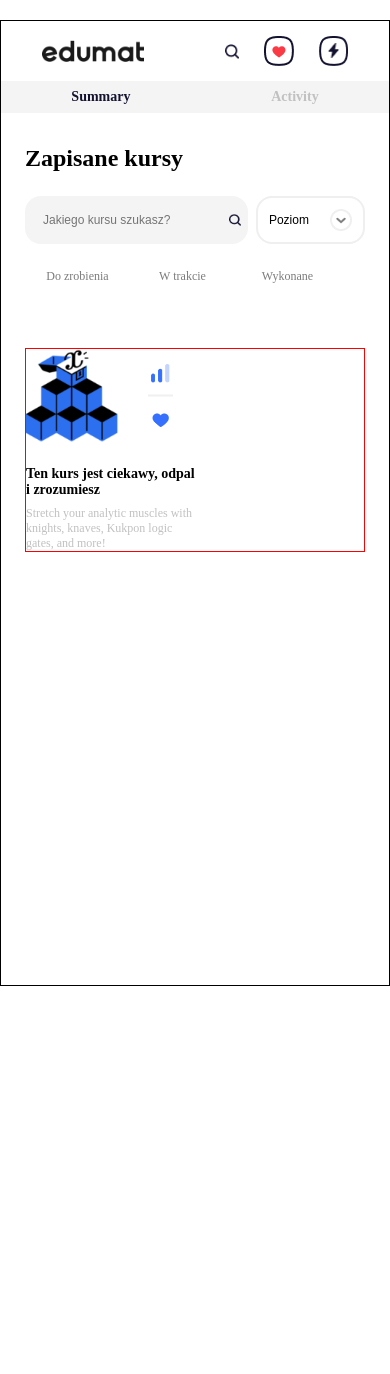
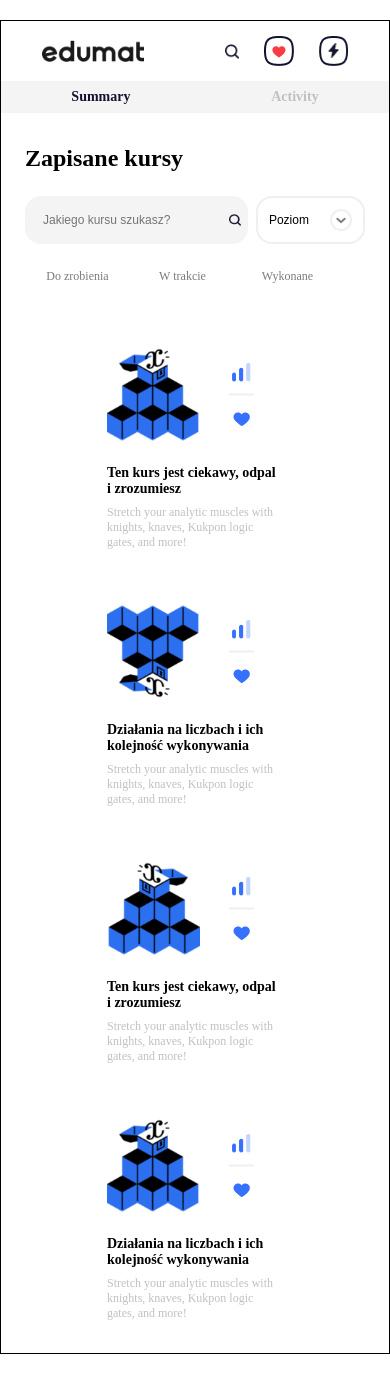
Before and after one commit to MagicianPL/Demo, a React (Create React App) app: page / in a window 390 px wide. Before the commit the page ends 1006 px from the top, so only its background shows below. Built offline with nearby package versions, Linux system fonts and the light colour scheme; a web font is replaced by a local one.

Commit message:
mobile viewport is finished

```diff
--- a/src/App.css
+++ b/src/App.css
@@ -16,7 +16,7 @@ body {
   border: 1px solid black;
   width: 100%;
   max-width: 414px;
-  min-height: 966px;
+
   margin: 2rem auto;
 }
 
--- a/src/Components/Main/Menu.css
+++ b/src/Components/Main/Menu.css
@@ -2,7 +2,7 @@ nav {
   width: 100%;
   height: 3.2rem;
   margin-top: 1.6rem;
-  margin-bottom: 5.6rem;
+  margin-bottom: 8px;
 }
 
 nav ul {
--- a/src/Components/Main/Tile.css
+++ b/src/Components/Main/Tile.css
@@ -1,5 +1,12 @@
 .tile {
-  max-width: 17.6rem;
+  flex: 0 0 17.6rem;
+  transition: opacity 0.5s;
+  margin-top: 48px;
+}
+
+.tile:hover {
+  cursor: pointer;
+  opacity: 0.85;
 }
 
 .tile .flex-container {
--- a/src/Components/Main/TilesContent.css
+++ b/src/Components/Main/TilesContent.css
@@ -1,5 +1,8 @@
 .tiles-content-container {
   width: 100%;
   min-height: 20rem;
-  border: 1px solid red;
+  display: flex;
+  gap: 7px;
+  flex-wrap: wrap;
+  justify-content: center;
 }
--- a/src/Components/Main/TilesContent.js
+++ b/src/Components/Main/TilesContent.js
@@ -4,12 +4,29 @@ import Tile from "./Tile";
 import "./TilesContent.css";
 import Thumbnail1 from "./thumbnail1.png";
 import Thumbnail2 from "./thumbnail2.png";
+import Thumbnail3 from "./thumbnail3.png";
 
 const TilesContent = () => {
-  return <div className="tiles-content-container">
-      <Tile thumbnail={Thumbnail1} title="Ten kurs jest ciekawy, odpal i zrozumiesz"/>
-      {/*<Tile thumbnail ={Thumbnail2} title="Działania na liczbach i ich kolejność wykonywania" />*/}
-  </div>;
+  return (
+    <div className="tiles-content-container">
+      <Tile
+        thumbnail={Thumbnail1}
+        title="Ten kurs jest ciekawy, odpal i zrozumiesz"
+      />
+      <Tile
+        thumbnail={Thumbnail2}
+        title="Działania na liczbach i ich kolejność wykonywania"
+      />
+      <Tile
+        thumbnail={Thumbnail3}
+        title="Ten kurs jest ciekawy, odpal i zrozumiesz"
+      />
+      <Tile
+        thumbnail={Thumbnail1}
+        title="Działania na liczbach i ich kolejność wykonywania"
+      />
+    </div>
+  );
 };
 
 export default TilesContent;
```
Also changed, not shown: src/Components/Main/thumbnail3.png (added).
